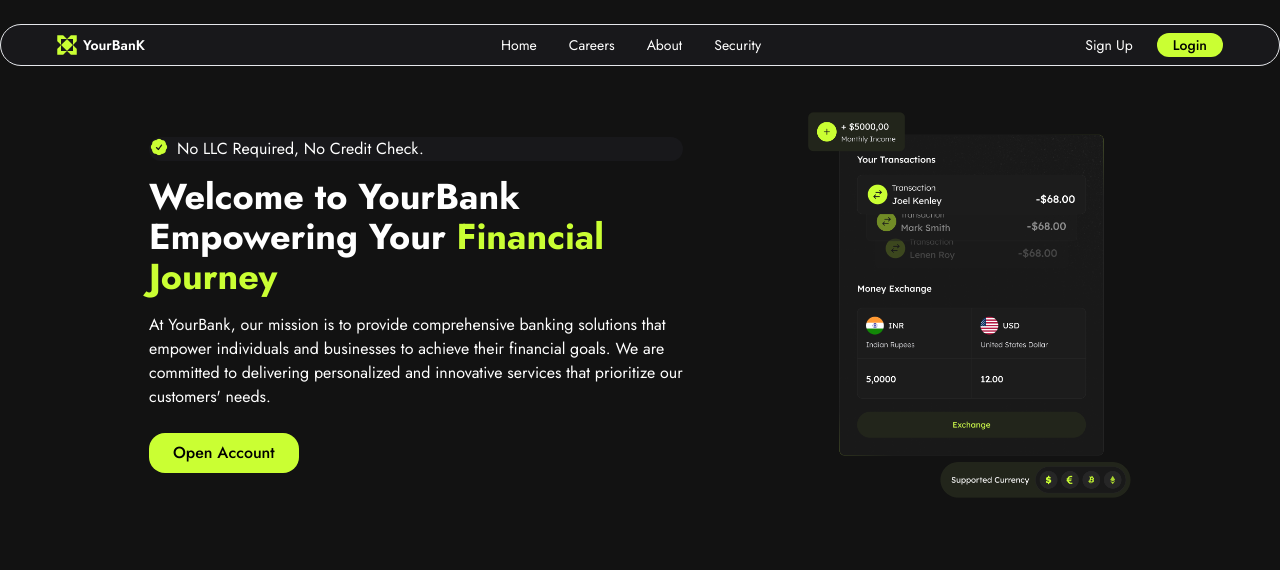
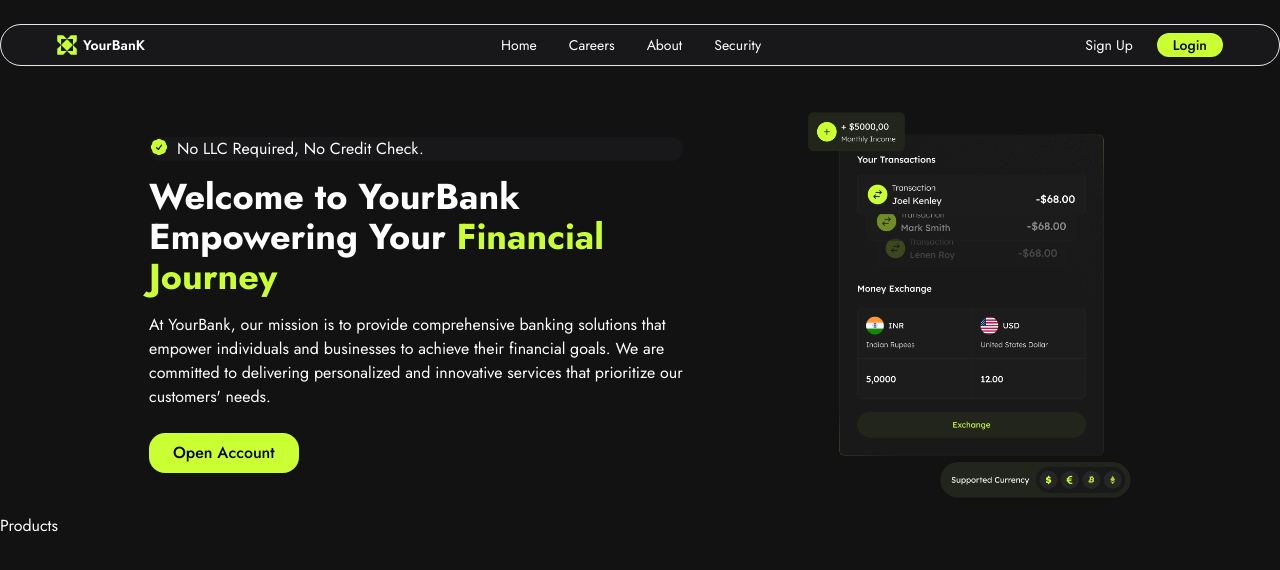
Before and after one commit to Cody-nas/YourBanK-App, a React (Vite) app: page / in a window 1280 px wide. Shown: the top 570 px of the page. Built offline with nearby package versions, Linux system fonts and the light colour scheme.

Commit message:
Update components

```diff
--- a/src/Pages/Home.jsx
+++ b/src/Pages/Home.jsx
@@ -1,11 +1,13 @@
 
 import React from 'react';
 import Hero from '../components/Hero';
+import Products from '../components/Products'
 
 const Home = () => {
   return (
     <div>
       <Hero />
+      <Products />
     </div>
   );
 };
--- /dev/null
+++ b/src/components/Products.jsx
@@ -0,0 +1,9 @@
+import React from 'react'
+
+const Products = () => {
+  return (
+    <div>Products</div>
+  )
+}
+
+export default Products
```
Also changed, not shown: src/components/Our Products.jsx (deleted).
